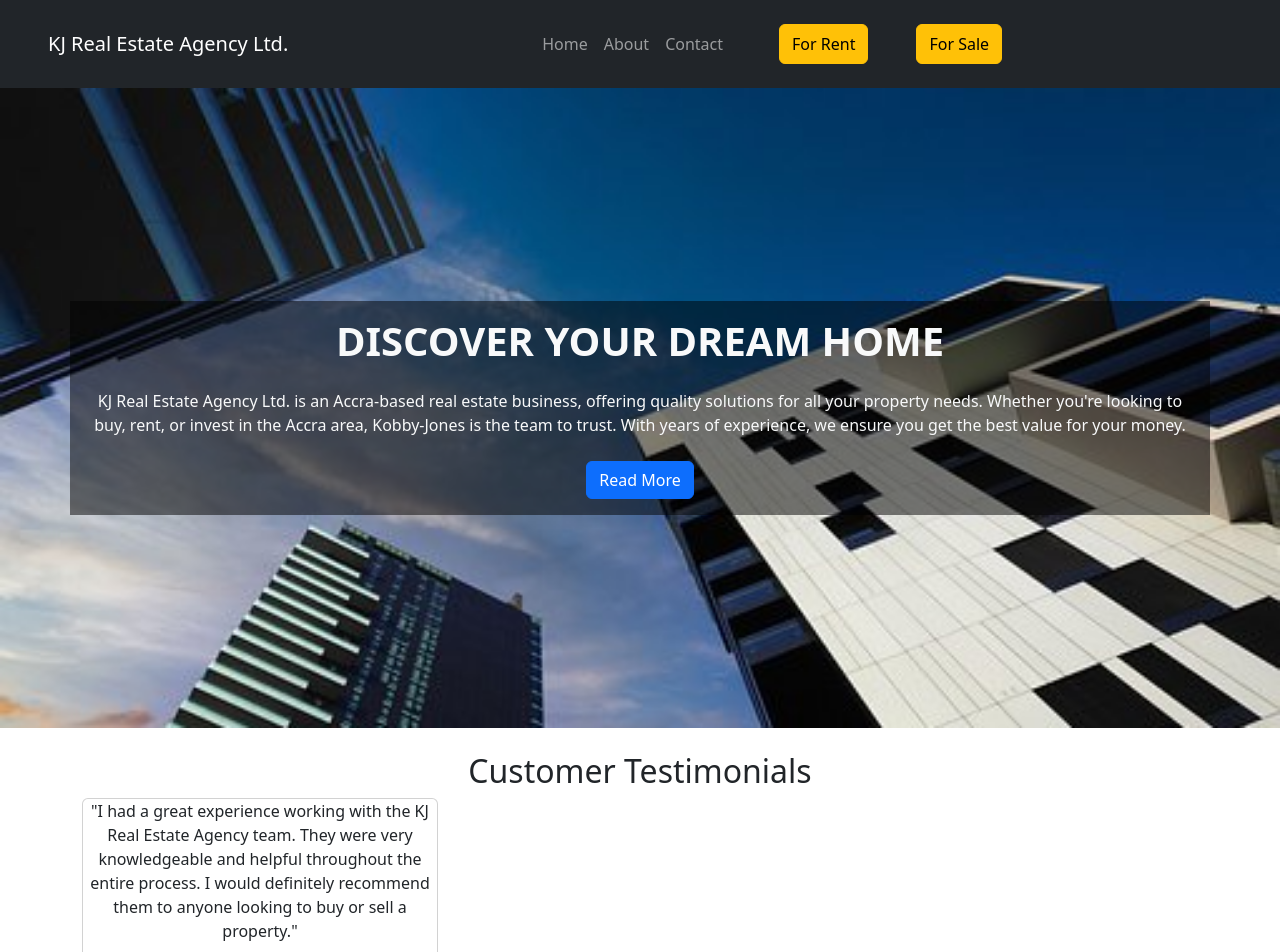
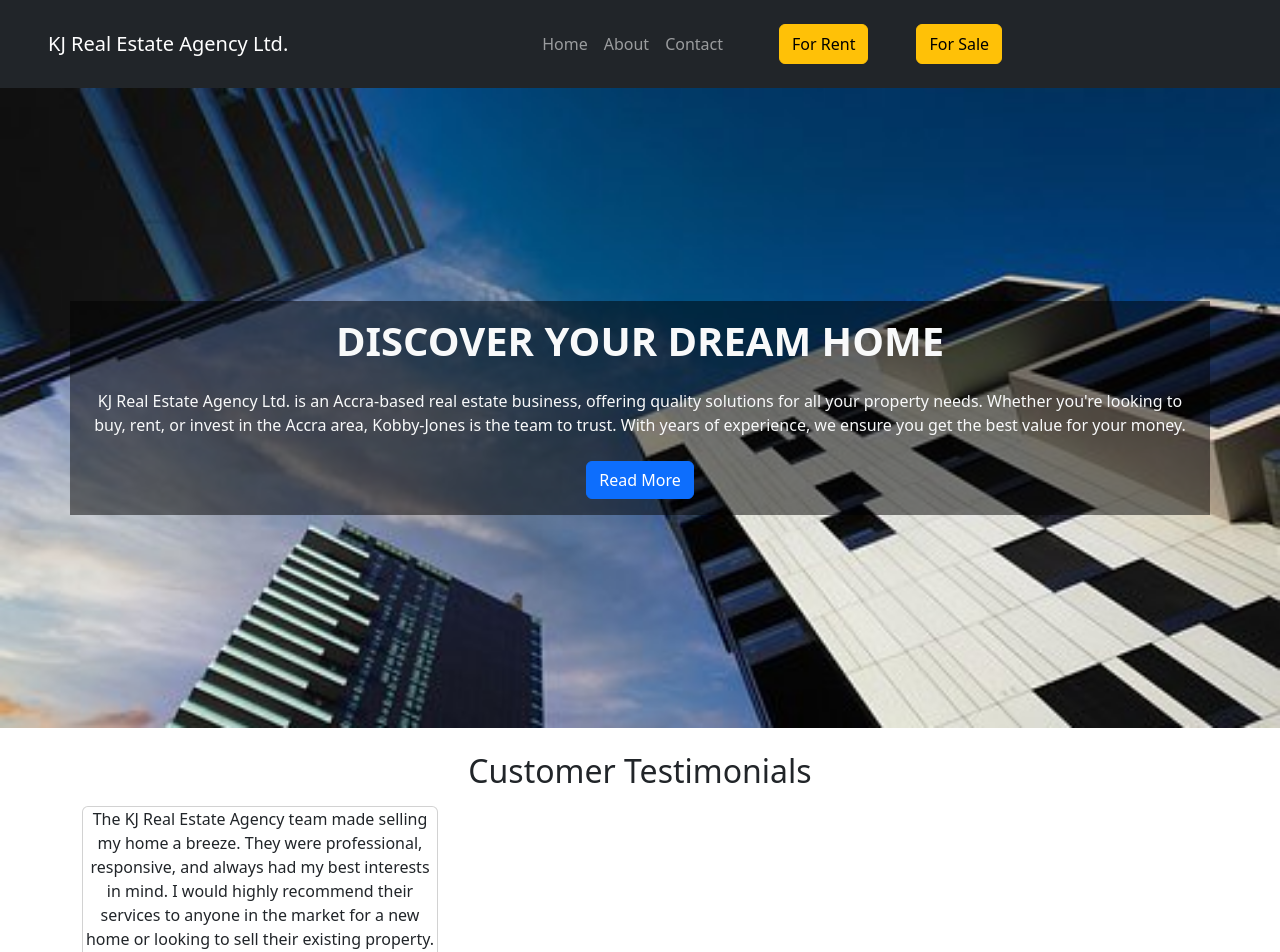
Before and after one commit to Kobby-Jones/react-deployment-with-k8s-ArgoCD, a React (Create React App) app: page / in a window 1280 px wide. Shown: the top 952 px of the page. Built offline with nearby package versions, Linux system fonts and the light colour scheme.

Commit message:
customers object

```diff
--- a/src/components/Testiminials.jsx
+++ b/src/components/Testiminials.jsx
@@ -5,7 +5,7 @@ import TestimonialRow from './TestimonialRow';
 const Testimonials = () => {
     return (
         <div className='p-4'>
-            <h2 className='text-center'>Customer Testimonials</h2>
+            <h2 className='text-center mb-3'>Customer Testimonials</h2>
             <TestimonialRow />
         </div>
     )
--- a/src/components/TestimonialCard.jsx
+++ b/src/components/TestimonialCard.jsx
@@ -4,13 +4,10 @@ import { Card } from 'react-bootstrap';
 const TestimonialCard = (params) => {
     return (
       <Card className='text-center'>
-        <Card.Text>
-          "I had a great experience working with the KJ Real Estate Agency team.
-          They were very knowledgeable and helpful throughout the entire
-          process. I would definitely recommend them to anyone looking to buy or
-          sell a property."
-            </Card.Text>
-            <Card.Title>{params.name}</Card.Title>
+          <Card.Text>
+            {params.text}
+          </Card.Text>
+          <Card.Title>{params.name}</Card.Title>
       </Card>
     );
 }
--- a/src/components/TestimonialCol.jsx
+++ b/src/components/TestimonialCol.jsx
@@ -3,9 +3,28 @@ import { Col } from 'react-bootstrap';
 import TestimonialCard from './TestimonialCard';
 
 function TestimonialCol() {
+    const customers = {
+  Kobby: {
+    name: "Kobby Jones",
+    testimony:
+      "I had a great experience working with the KJ Real Estate Agency team. They were very knowledgeable and helpful throughout the entire process. I would definitely recommend them to anyone looking to buy or sell a property",
+  },
+  Tony: {
+    name: "Tony Pablo",
+    testimony:
+      "The KJ Real Estate Agency team made selling my home a breeze. They were professional, responsive, and always had my best interests in mind. I would highly recommend their services to anyone in the market for a new home or looking to sell their existing property.",
+  },
+  Mike: {
+    name: "Mike Johnson",
+    testimony:
+      "I cannot speak highly enough of the KJ Real Estate Agency team. They were incredibly helpful and responsive, and went above and beyond to help us find the perfect home for our family. I would definitely work with them again in the future.",
+  },
+};
+
     return (
+
         <Col xs="4">
-            <TestimonialCard />
+            <TestimonialCard text = {customers.Tony.testimony} name ={customers.Tony.name} />
         </Col>
      );
 }
```
